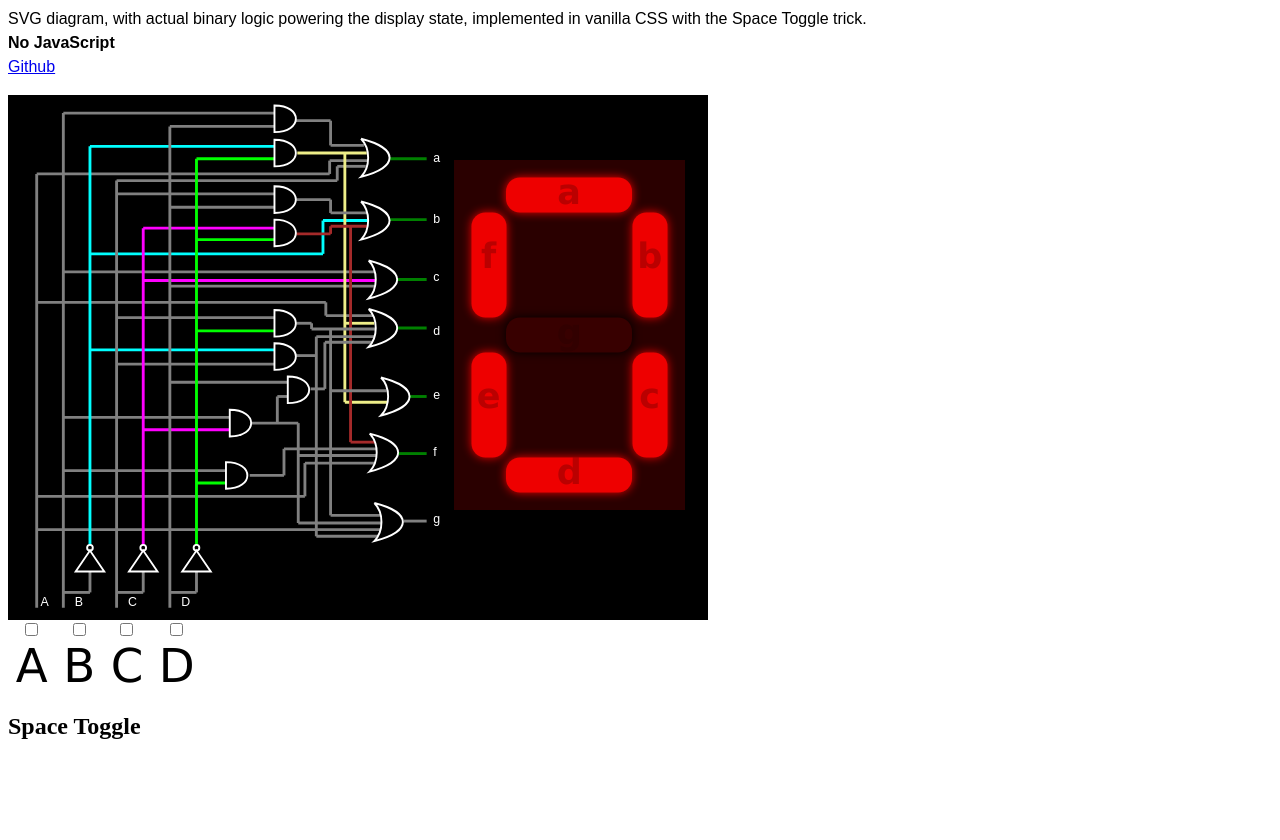
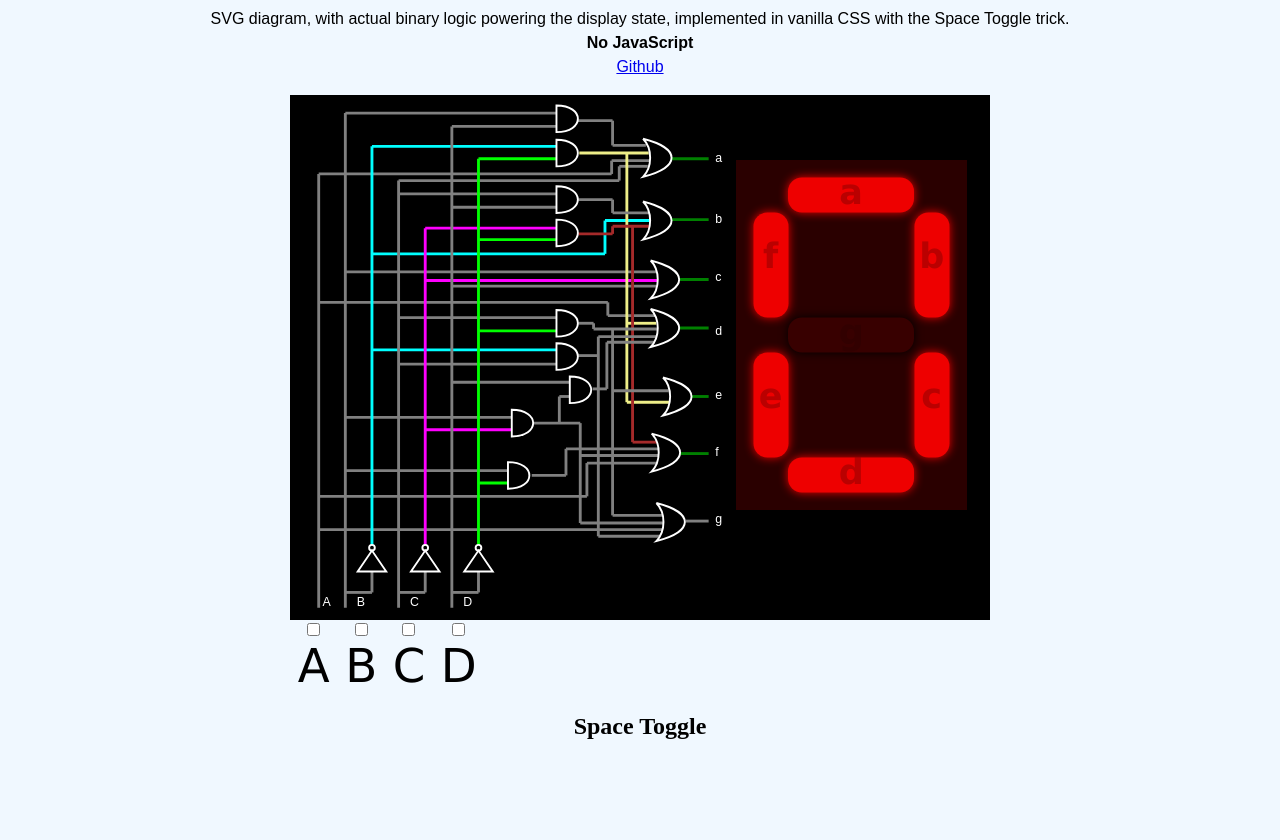
Before and after one commit to Tittoh/binary-coded-decimal-7sdd, a plain HTML site: page index.html in a window 1280 px wide. Shown: the part 73-913 px from the top of the page. Drawn offline with Linux system fonts and the light colour scheme.

Commit message:
Made a thing

```diff
--- a/main.css
+++ b/main.css
@@ -1,5 +1,10 @@
+body {
+  text-align: center;
+  background-color: aliceblue;
+}
 * { box-sizing: border-box; }
 .bcd7sdd {
+  margin: 0 auto;
   --smsize: var(--media-lte-sm) 300px;
   --mdsize: var(--media-md-lg) 700px;
   --size: var(--smsize, var(--mdsize, 900px));
```
Lines whose indentation alone changed are shown as unchanged.
